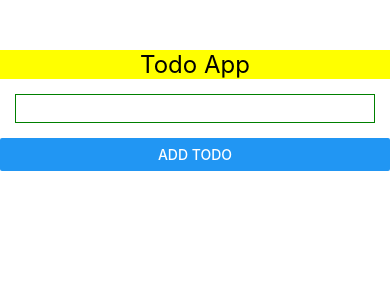
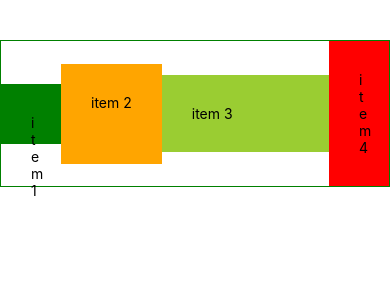
Before and after one commit to khoa36isefiw/react-native-basic, a React Native app: screen / in a window 390 px wide. Shown: the top 300 px of the page. Built offline with nearby package versions, Linux system fonts and the light colour scheme.

Commit message:
flex box in react native

```diff
--- a/App.tsx
+++ b/App.tsx
@@ -13,6 +13,7 @@
   TouchableWithoutFeedback,
   View,
 } from "react-native";
+import FlexBox from "./components/flex.box";
 
 // define kiểu đối tượng
 interface ITodo {
@@ -66,43 +67,9 @@
 
   return (
     // hide keyboard if click outside the textinput
-    <TouchableWithoutFeedback onPress={() => Keyboard.dismiss()}>
-      <View style={styles.container}>
-        {/* header */}
-        <Text style={styles.header}>Todo App</Text>
-        {/* marginVertical: marginTop and marginBottom */}
-        {/* form */}
-        <View>
-          <TextInput
-            value={todo}
-            style={styles.todoInput}
-            onChangeText={(value) => setTodo(value)}
-          />
-          <Button title="Add todo" onPress={handleAddTodo} />
-        </View>
-
-        {/* list todo */}
-        <View>
-          {/* <Text>list todo: {todo}</Text> */}
-          <FlatList
-            data={listTodo}
-            renderItem={(data) => {
-              return (
-                <Pressable
-                  onPress={() => deleteTodo(data.item.id)}
-                  style={({ pressed }) => ({ opacity: pressed ? 0.5 : 1 })}
-                >
-                  <Text style={styles.todoItem}>{data.item.name}</Text>
-                </Pressable>
-              );
-            }}
-            keyExtractor={(item) => item.id + ""}
-          />
-
-          {/* <Text>{JSON.stringify(listTodo)}</Text> */}
-        </View>
-      </View>
-    </TouchableWithoutFeedback>
+    <View>
+      <FlexBox />
+    </View>
   );
 }
 
--- /dev/null
+++ b/components/flex.box.tsx
@@ -0,0 +1,53 @@
+import { StyleSheet, Text, View } from "react-native";
+const styles = StyleSheet.create({
+  container: {
+    marginTop: 40,
+    flexDirection: "row",
+    justifyContent: "space-between",
+    alignItems: "center",
+    borderWidth: 1,
+    borderColor: "green",
+  },
+  item1: {
+    backgroundColor: "green",
+    padding: 30,
+    width: 50,
+    height: 50,
+  },
+  item2: {
+    backgroundColor: "orange",
+    padding: 30,
+    height: 100,
+  },
+  item3: {
+    backgroundColor: "yellowgreen",
+    padding: 30,
+    // height: 150,
+    flex: 1,
+  },
+  item4: {
+    backgroundColor: "red",
+    padding: 30,
+    width: 50,
+  },
+});
+function FlexBox() {
+  return (
+    <View style={styles.container}>
+      <View style={styles.item1}>
+        <Text>item 1</Text>
+      </View>
+      <View style={styles.item2}>
+        <Text>item 2</Text>
+      </View>
+      <View style={styles.item3}>
+        <Text>item 3</Text>
+      </View>
+      <View style={styles.item4}>
+        <Text>item 4</Text>
+      </View>
+    </View>
+  );
+}
+
+export default FlexBox;
```
